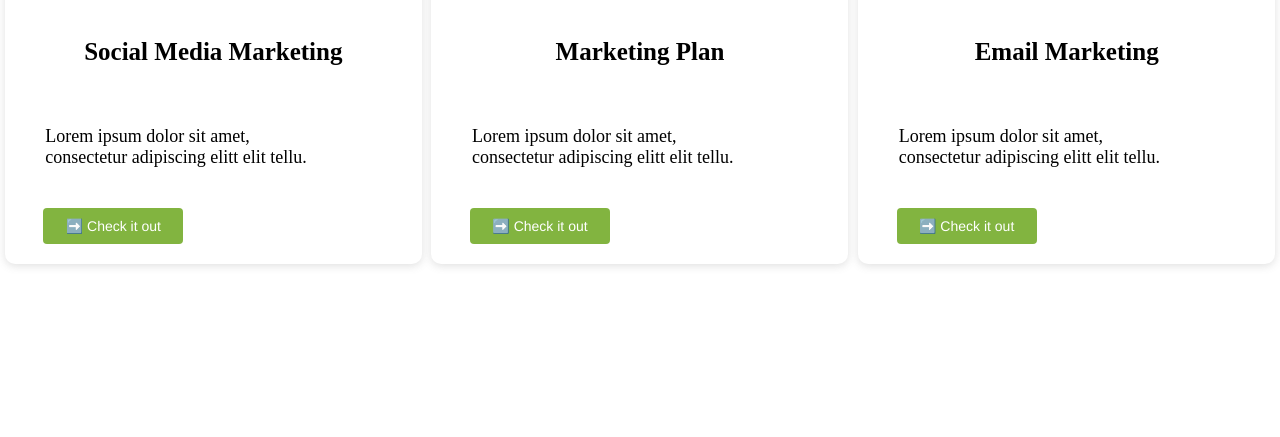
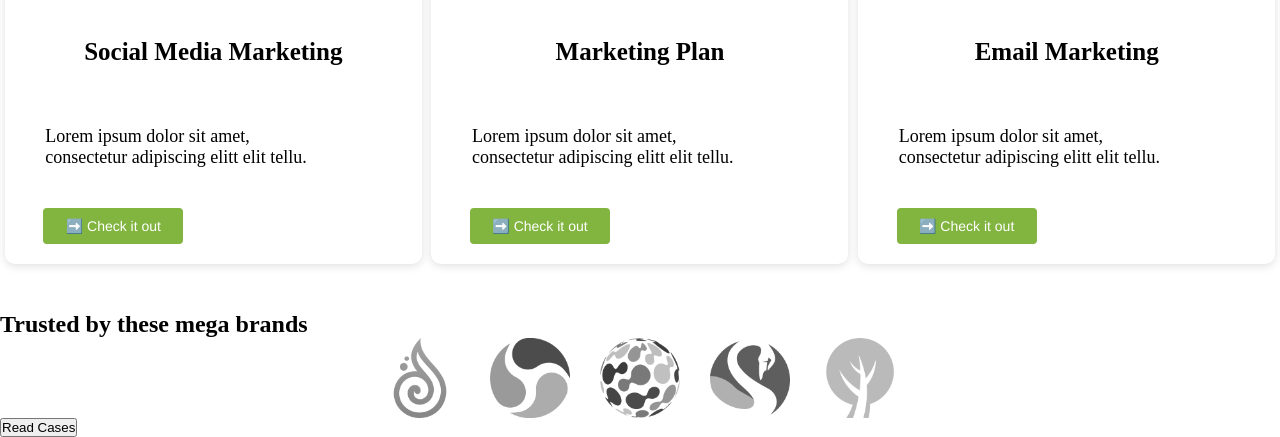
Before and after one commit to AmanReja/imbs, a website: page index.html in a window 1280 px wide. Shown: the part 1606-2043 px from the top of the page. Before the commit the page ends 1917 px from the top, so only its background shows below. Drawn offline with nearby package versions, Linux system fonts and the light colour scheme.

Commit message:
fixed lag

```diff
--- a/index.html
+++ b/index.html
@@ -89,6 +89,17 @@
           <button class="inline-button">➡️ Check it out</button>
         </div>
       </div>
+      <div class="trast-container">
+        <h2>Trusted by these mega brands</h2>
+        <div class="brands-container">
+          <img src="/brands/IUc8ohx-nsXP3sK.png" alt="" />
+          <img src="/brands/rA73APprj8wskQ0.png" alt="" />
+          <img src="/brands/CS0PXMQM8ocyn33.png" alt="" />
+          <img src="/brands/Uq3ZUB0h-aPQG6-.png" alt="" />
+          <img src="/brands/XjVigFBR__LbXkn.png" alt="" />
+        </div>
+        <button>Read Cases</button>
+      </div>
     </main>
     <footer></footer>
 
--- a/style.css
+++ b/style.css
@@ -263,3 +263,21 @@ padding: 96px 21px;
 .email-container h3{
   font-size: 25px;
 }
+.brands-container{
+  display: flex;
+  align-items: center;
+  justify-content: center;
+  gap: 30px;
+  /* margin-top: 12px; */
+}
+.brands-container img{
+  width: 80px;
+  height: 80px;
+  object-fit: cover;
+ filter: grayscale(100%);
+ transition: all 0.5s;
+
+}
+.brands-container img:hover{
+  filter: grayscale(0);
+}
```
Also changed, not shown: brands/CS0PXMQM8ocyn33.png (added), brands/IUc8ohx-nsXP3sK.png (added), brands/Uq3ZUB0h-aPQG6-.png (added), brands/XjVigFBR__LbXkn.png (added), brands/bird-colorful-gradient-vector-logo.png (added), brands/bird-colorful-logo-gradient-vector.png (added), brands/rA73APprj8wskQ0.png (added), brands/zkupQFZorgJ3eyx.png (added).
